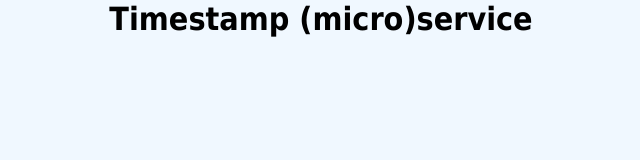
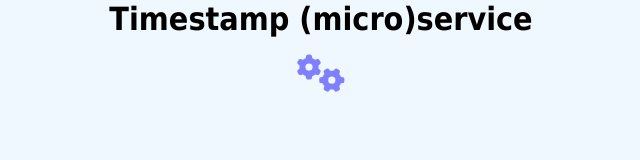
Before and after one commit to new-AF/timestamp-microservice, a React (Vite) app: page / in a window 1280 px wide. Shown: the top 160 px of the page, without its empty margins (319-959 px from the left). Built offline with nearby package versions, Linux system fonts and the light colour scheme.

Commit message:
add vite-express server.js; add icon to header

```diff
--- a/package.json
+++ b/package.json
@@ -23,7 +23,8 @@
         "cors": "^2.8.5",
         "express": "^4.18.2",
         "react": "^18.2.0",
-        "react-dom": "^18.2.0"
+        "react-dom": "^18.2.0",
+        "vite-express": "^0.9.2"
     },
     "devDependencies": {
         "@types/react": "^18.2.15",
--- a/src/App.css
+++ b/src/App.css
@@ -21,7 +21,16 @@ body {
     justify-content: center;
 }
 #header {
+    --gap-top-bottom: 1rem;
     grid-area: header;
+
+    display: grid;
+    grid-template-rows: 1fr 1fr;
+    gap: var(--gap-top-bottom);
+    justify-items: center;
+}
+#header-img {
+    height: 100%;
 }
 #footer {
     grid-area: footer;
--- a/src/App.jsx
+++ b/src/App.jsx
@@ -7,6 +7,7 @@ function App() {
         <>
             <header id="header" className="global-text-center">
                 <h1 id="header-h1">Timestamp (micro)service</h1>
+                <img id="header-img" src={logo} />
             </header>
 
             <footer id="footer" className="global-text-center">
```
Also changed, not shown: server.js (added, +9 -0 lines), 1 other file (tests, documents, lock files or other folders).
